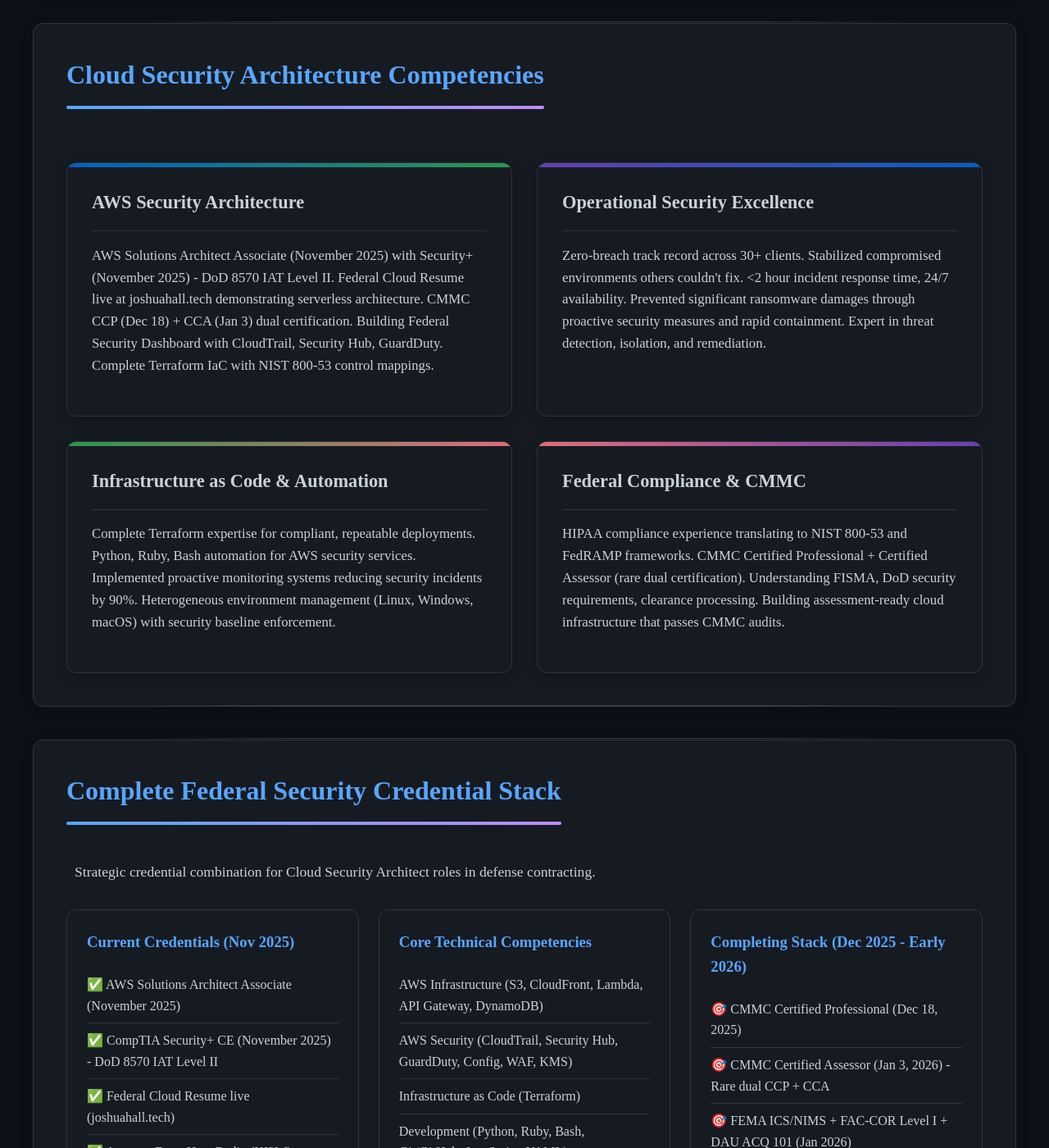
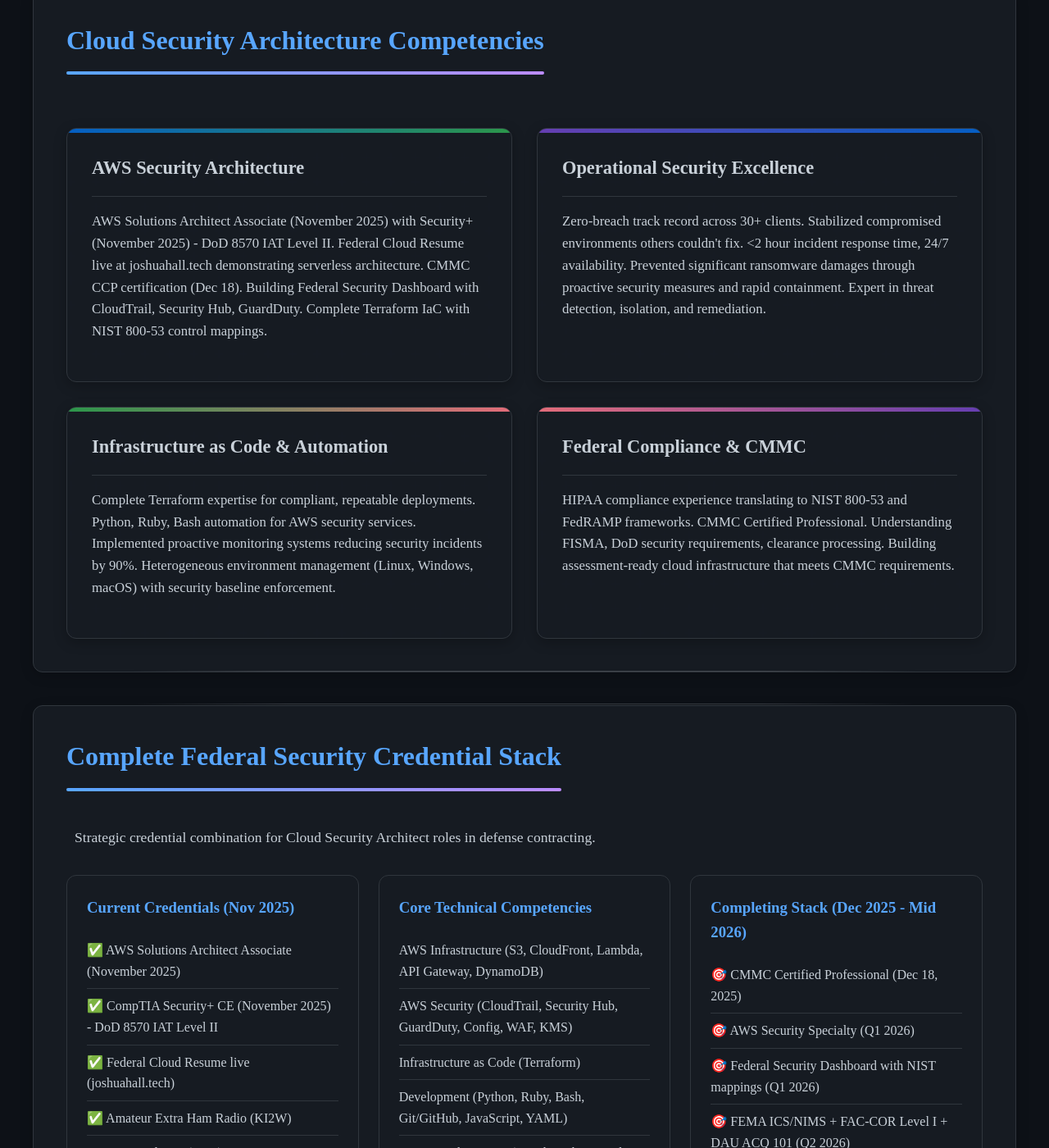
Before and after one commit to joshuamichaelhall/joshuamichaelhall.github.io, a Jekyll site: the page built from index.markdown, in a window 1280 px wide and 1400 px high, scrolled down 1945 px. Shown: the whole window at 82% size. Built offline with Jekyll 4.4.1, drawn with Linux system fonts in a browser that asks for light colours; nearby versions of some CDN libraries; some of the changed text lies outside the part shown.

Commit message:
Update CCA certification timeline across website
CHANGES TO INDEX.MARKDOWN:
- Hero tagline: "Complete Federal Credential Stack" → "Building Federal Credential Stack"
- Hero text: Removed CCA from December-January timeline
- Cert stats: "CCP + CCA Dual" → "CCP Certified"
- Featured badges: Removed "CMMC CCA (Jan 3)"
- AWS Security section: Removed CCA reference
- Federal Compliance section: Removed "dual certification" language
- Completing Stack section: Moved CCA to "Future" with prerequisite note

CHANGES TO PAGES/ABOUT.MD:
- Summary: Removed CCA from credentials list
- Certifications list: Removed CCA certification line

REASON: CCA requires 12 months assessment experience + Tier 3 clearance

NEW POSITIONING: CCP December 18 as primary CMMC credential, CCA as future goal

🤖 Generated with [Claude Code](https://claude.com/claude-code)

Co-Authored-By: Claude <noreply@anthropic.com>

```diff
--- a/index.markdown
+++ b/index.markdown
@@ -11,8 +11,8 @@ layout: default
       <div class="hero-text">
         <h1>Joshua Michael Hall</h1>
         <h2>Cloud Security Architect | AWS Solutions Architect | Security+ | CMMC Track</h2>
-        <h3 class="hero-tagline">Zero-Breach Track Record • Complete Federal Credential Stack • Seeking Cloud Security Architect Opportunities</h3>
-        <p>Cloud Security Architect with proven P&L ownership and zero-breach track record across 30+ clients. Built profitable MSP to $160K+ revenue. AWS Solutions Architect and Security+ certified, completing CMMC CCP/CCA credentials December-January. Seeking architect-level roles with defense contractors in Huntsville.</p>
+        <h3 class="hero-tagline">Zero-Breach Track Record • Building Federal Credential Stack • Seeking Cloud Security Architect Opportunities</h3>
+        <p>Cloud Security Architect with proven P&L ownership and zero-breach track record across 30+ clients. Built profitable MSP to $160K+ revenue. AWS Solutions Architect and Security+ certified, completing CMMC CCP credential December. Seeking architect-level roles with defense contractors in Huntsville.</p>
         <div class="certification-highlight">
           <h4><span class="cert-icon">🎯</span> Complete Federal Infrastructure Credential Stack</h4>
           <div class="cert-stats">
@@ -22,7 +22,7 @@ layout: default
             </div>
             <div class="cert-stat">
               <span class="cert-number">CMMC</span>
-              <span class="cert-label">CCP + CCA Dual</span>
+              <span class="cert-label">CCP Certified</span>
             </div>
             <div class="cert-stat">
               <span class="cert-number">Architect</span>
@@ -33,7 +33,6 @@ layout: default
             <span class="cert-badge">AWS SAA (November 2025)</span>
             <span class="cert-badge">Security+ (November 2025)</span>
             <span class="cert-badge">CMMC CCP (Dec 18)</span>
-            <span class="cert-badge">CMMC CCA (Jan 3)</span>
             <span class="cert-badge">Amateur Extra (KI2W)</span>
           </div>
           <div class="availability-notice">
@@ -81,7 +80,7 @@ layout: default
   <div class="tech-focus-grid">
     <div class="tech-focus-item">
       <h3>AWS Security Architecture</h3>
-      <p>AWS Solutions Architect Associate (November 2025) with Security+ (November 2025) - DoD 8570 IAT Level II. Federal Cloud Resume live at joshuahall.tech demonstrating serverless architecture. CMMC CCP (Dec 18) + CCA (Jan 3) dual certification. Building Federal Security Dashboard with CloudTrail, Security Hub, GuardDuty. Complete Terraform IaC with NIST 800-53 control mappings.</p>
+      <p>AWS Solutions Architect Associate (November 2025) with Security+ (November 2025) - DoD 8570 IAT Level II. Federal Cloud Resume live at joshuahall.tech demonstrating serverless architecture. CMMC CCP certification (Dec 18). Building Federal Security Dashboard with CloudTrail, Security Hub, GuardDuty. Complete Terraform IaC with NIST 800-53 control mappings.</p>
     </div>
     <div class="tech-focus-item">
       <h3>Operational Security Excellence</h3>
@@ -93,7 +92,7 @@ layout: default
     </div>
     <div class="tech-focus-item">
       <h3>Federal Compliance & CMMC</h3>
-      <p>HIPAA compliance experience translating to NIST 800-53 and FedRAMP frameworks. CMMC Certified Professional + Certified Assessor (rare dual certification). Understanding FISMA, DoD security requirements, clearance processing. Building assessment-ready cloud infrastructure that passes CMMC audits.</p>
+      <p>HIPAA compliance experience translating to NIST 800-53 and FedRAMP frameworks. CMMC Certified Professional. Understanding FISMA, DoD security requirements, clearance processing. Building assessment-ready cloud infrastructure that meets CMMC requirements.</p>
     </div>
   </div>
 </div>
@@ -124,14 +123,14 @@ layout: default
       </ul>
     </div>
     <div class="roadmap-phase">
-      <h3>Completing Stack (Dec 2025 - Early 2026)</h3>
+      <h3>Completing Stack (Dec 2025 - Mid 2026)</h3>
       <ul>
         <li>🎯 CMMC Certified Professional (Dec 18, 2025)</li>
-        <li>🎯 CMMC Certified Assessor (Jan 3, 2026) - Rare dual CCP + CCA</li>
-        <li>🎯 FEMA ICS/NIMS + FAC-COR Level I + DAU ACQ 101 (Jan 2026)</li>
         <li>🎯 AWS Security Specialty (Q1 2026)</li>
         <li>🎯 Federal Security Dashboard with NIST mappings (Q1 2026)</li>
+        <li>🎯 FEMA ICS/NIMS + FAC-COR Level I + DAU ACQ 101 (Q2 2026)</li>
         <li>🚀 Seeking Cloud Security Architect Opportunities Early 2026</li>
+        <li>📋 Future: CMMC CCA (requires 12 months assessment experience + Tier 3 clearance)</li>
       </ul>
     </div>
   </div>
```
Also changed, not shown: pages/about.md (+1 -2 lines).
